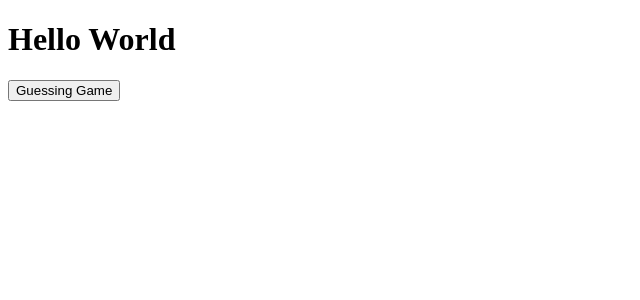
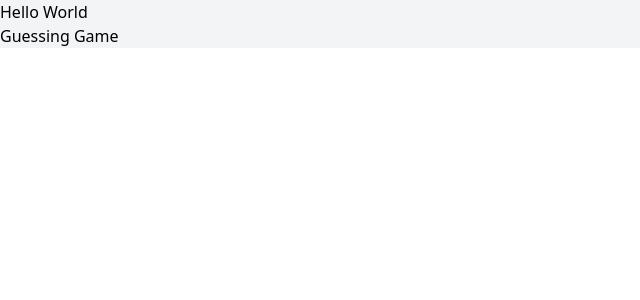
Before and after one commit to margavicunas/ashtang-app, a Nuxt app: page / in a window 1280 px wide. Shown: the top 300 px of the page, without its empty margins (0-640 px from the left). Built offline with nearby package versions, Linux system fonts and the light colour scheme.

Commit message:
➕ add tailwind

```diff
--- a/app/app.vue
+++ b/app/app.vue
@@ -1,5 +1,5 @@
 <template>
-  <div>
+  <div class="bg-gray-100">
     <NuxtPage />
   </div>
 </template>
--- a/nuxt.config.ts
+++ b/nuxt.config.ts
@@ -1,10 +1,13 @@
 // https://nuxt.com/docs/api/configuration/nuxt-config
 export default defineNuxtConfig({
   compatibilityDate: "2024-11-01",
+
   future: {
     compatibilityVersion: 4,
   },
+
   devtools: { enabled: true },
+
   experimental: {
     scanPageMeta: "after-resolve",
     sharedPrerenderData: false,
@@ -20,9 +23,12 @@ export default defineNuxtConfig({
       },
     },
   },
-   unhead: {
-    renderSSRHeadOptions: {
-      omitLineBreaks: false,
-    },
-  },
+
+  unhead: {
+   renderSSRHeadOptions: {
+     omitLineBreaks: false,
+   },
+ },
+
+  modules: ["@nuxtjs/tailwindcss"],
 });
--- a/package.json
+++ b/package.json
@@ -10,6 +10,7 @@
     "postinstall": "nuxt prepare"
   },
   "dependencies": {
+    "@nuxtjs/tailwindcss": "^6.13.1",
     "nuxt": "^3.15.4",
     "vue": "latest",
     "vue-router": "latest"
```
Also changed, not shown: 1 other file (tests, documents, lock files or other folders).
